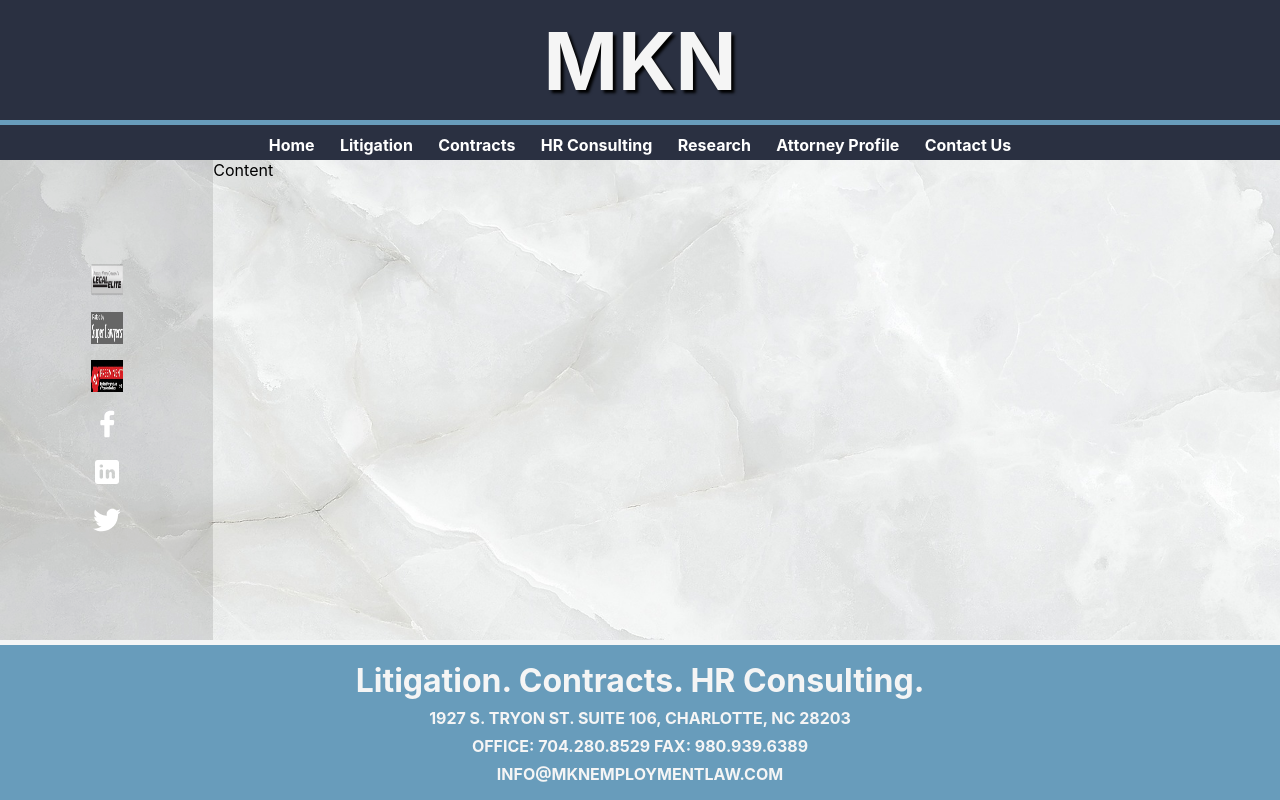
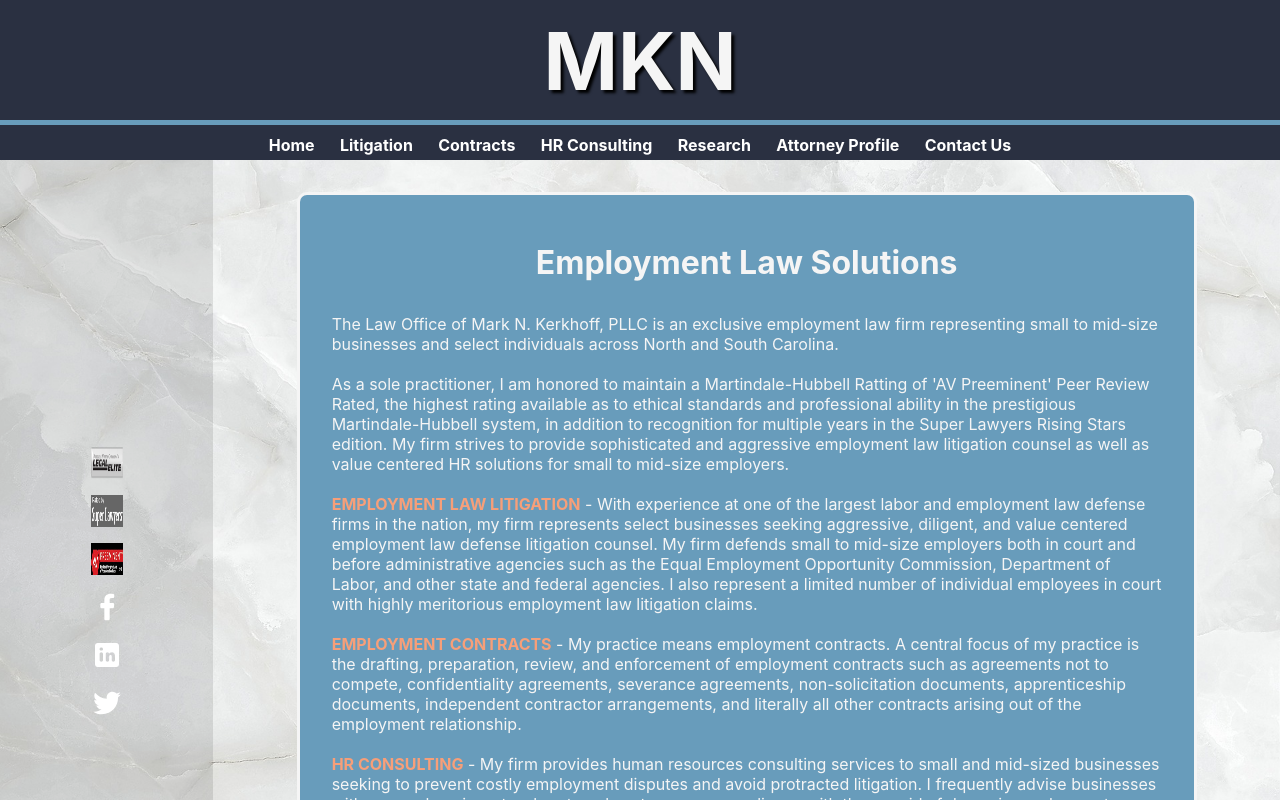
Before and after one commit to popejb1116/mkn-law, a React (Create React App) app: page / in a window 1280 px wide. Shown: the top 800 px of the page. Built offline with nearby package versions, Linux system fonts and the light colour scheme.

Commit message:
Setup Home content page with styled components

```diff
--- a/src/App.js
+++ b/src/App.js
@@ -1,9 +1,9 @@
 import React from 'react'
-import Layout from './components/layout/Layout'
+import GridLayout from './components/layout/GridLayout'
 
 function App() {
   return (
-    <Layout />
+    <GridLayout />
   )
 }
 
--- a/src/components/layout/Layout.js
+++ b/src/components/layout/GridLayout.js
@@ -5,9 +5,11 @@ import Content from './content/Content'
 import Navbar from './navigation/Navbar'
 import Footer from './footer/Footer'
 import styled from 'styled-components'
-import { BrowserRouter } from 'react-router-dom'
 
-const StyledLayout = styled.div`
+import { BrowserRouter, Route } from 'react-router-dom'
+import Home from './content/Home'
+
+const StyledGridLayout = styled.div`
    display: grid;
    height: 100vh;
    /* grid-gap: 1px; */
@@ -34,20 +36,21 @@ const StyledLayout = styled.div`
    }
 `
 
-const Layout = () => {
+const GridLayout = () => {
    return (
-      <StyledLayout>
+      <StyledGridLayout>
          <Header />
          <Aside />
-         <Content />
 
+         {/* CONTENT COMPS */}
          <BrowserRouter>
             <Navbar />
+            <Route path="/" component={ Home } />
          </BrowserRouter>
 
          <Footer />
-      </StyledLayout>
+      </StyledGridLayout>
    )
 }
 
-export default Layout
+export default GridLayout
--- /dev/null
+++ b/src/components/layout/content/Home.js
@@ -0,0 +1,83 @@
+import React from 'react'
+//import image from '../../images/home_litigation.jpg'
+import image from '../../../aesthetic/images/card/home_litigation.jpg'
+//import placeholder from '../../images/placeholders/home_litigation_placeholder.jpg'
+import placeholder from '../../../aesthetic/images/card-placeholders/home_litigation_placeholder.jpg'
+//import { PlaceholderContext } from '../../context/PlaceholderContext'
+//import { Layout, Card, BlurUpContainer, PlaceholderImg, CardContent, CardTitle, CardText, InlineLink, CardText2 } from './_ContentStyledComponents'
+import { ContentLayout, Card, BlurUpContainer, PlaceholderImg, CardContent, CardTitle, CardText, InlineLink } from './_StyledComponents'
+
+import { withRouter } from 'react-router-dom'
+
+const Home = props => {
+
+   //TODO: ADD ALTs TO IMG TAGS
+   return (
+      <ContentLayout>
+         <Card>
+
+            {/* <PlaceholderContext.Consumer>
+               { context => (
+                  <BlurUpContainer>
+                     <img
+                        src={image}
+                        onLoad={ e => context.handleOpacityChange(e, "home_ligitation") }
+                     />
+                     <PlaceholderImg
+                        src={ placeholder }
+                        opacity={context.placeholderOpacities.home_ligitation}
+                     />
+                  </BlurUpContainer>
+               )}
+            </PlaceholderContext.Consumer> */}
+
+            <CardContent>
+               <CardTitle>Employment Law Solutions</CardTitle>
+
+               <CardText>{text1}</CardText>
+               <br/><br/>
+
+               <CardText>{text2}</CardText>
+               <br/><br/>
+
+               <InlineLink
+                  onClick={() => props.history.push("/litigation")}
+               >EMPLOYMENT LAW LITIGATION
+               </InlineLink>
+               <CardText>{text3}</CardText>
+               <br/><br/>
+
+               <InlineLink
+                  onClick={() => props.history.push("/contracts")}
+               >EMPLOYMENT CONTRACTS
+               </InlineLink>
+               <CardText>{text4}</CardText>
+               <br/><br/>
+
+               <InlineLink
+                  onClick={() => props.history.push("/hrconsulting")}
+               >HR CONSULTING
+               </InlineLink>
+               <CardText>{text5}</CardText>
+               <br/><br/>
+
+               <InlineLink
+                  onClick={() => props.history.push("/contact-us")}
+               >CLICK HERE
+               </InlineLink>
+               <CardText>{text6}</CardText>
+            </CardContent>
+
+         </Card>
+      </ContentLayout>
+   )
+}
+
+export default withRouter(Home)
+
+const text1 = "The Law Office of Mark N. Kerkhoff, PLLC is an exclusive employment law firm representing small to mid-size businesses and select individuals across North and South Carolina."
+const text2 = "As a sole practitioner, I am honored to maintain a Martindale-Hubbell Ratting of 'AV Preeminent' Peer Review Rated, the highest rating available as to ethical standards and professional ability in the prestigious Martindale-Hubbell system, in addition to recognition for multiple years in the Super Lawyers Rising Stars edition.  My firm strives to provide sophisticated and aggressive employment law litigation counsel as well as value centered HR solutions for small to mid-size employers."
+const text3 = " - With experience at one of the largest labor and employment law defense firms in the nation, my firm represents select businesses seeking aggressive, diligent, and value centered employment law defense litigation counsel. My firm defends small to mid-size employers both in court and before administrative agencies such as the Equal Employment Opportunity Commission, Department of Labor, and other state and federal agencies.  I also represent a limited number of individual employees in court with highly meritorious employment law litigation claims."
+const text4 = " - My practice means employment contracts.  A central focus of my practice is the drafting, preparation, review, and enforcement of employment contracts such as agreements not to compete, confidentiality agreements, severance agreements, non-solicitation documents, apprenticeship documents, independent contractor arrangements, and literally all other contracts arising out of the employment relationship."
+const text5 = " - My firm provides human resources consulting services to small and mid-sized businesses seeking to prevent costly employment disputes and avoid protracted litigation. I frequently advise businesses with comprehensive, step-by-step plans to assure compliance with the myraid of dynamic employment regulations in today's modern regulatory environment. This includes reviews of high risk employee terminations, reviews of existing employee handbooks, the formulation of employment policies, responses to individual employee challenges, and regulatory compliance audits.  My firm offers an initial complimentary on-site human resources consultation along with a free initial compliance analysis to small and mid-sized employers."
+const text6 = " to contact us today."
--- /dev/null
+++ b/src/components/layout/content/_StyledComponents.js
@@ -0,0 +1,69 @@
+import styled from 'styled-components'
+
+export const ContentLayout = styled.div`
+   grid-area: c;
+   background: transparent;
+
+   display: flex;
+   flex-flow: column nowrap;
+   align-items: center;
+`
+
+export const Card = styled.div`
+   background-color: ${ props => props.theme.secondary };
+   max-width: 900px;
+   margin: 2rem 0rem;
+   border: solid 3px whitesmoke;
+   border-radius: 10px;
+`
+
+export const BlurUpContainer = styled.div`
+   position: relative;
+   margin: 0 auto;
+   padding-bottom: 28.222%;
+
+   img{
+      max-width: 100%;
+      height: 100%;
+      position: absolute;
+      top: 0;
+      left: 0;
+      border-top-left-radius: 10px;
+      border-top-right-radius: 10px;
+      -webkit-transition: opacity 0.4s ease-in-out;
+      -moz-transition: opacity 0.4s ease-in-out;
+      -o-transition: opacity 0.4s ease-in-out;
+      transition: opacity 0.4s ease-in-out;
+   }
+`
+export const PlaceholderImg = styled.img`
+   opacity: ${props => props.opacity};
+`
+
+export const CardContent = styled.div`
+   padding: 1rem 2rem;
+`
+
+export const CardTitle = styled.div`
+   color: whitesmoke;
+   margin: 2rem;
+   font-size: 2rem;
+   font-weight: bold;
+   text-align: center;
+`
+
+export const CardText = styled.p`
+   color: whitesmoke;
+   font-size: 1rem;
+   display: inline;
+`
+
+export const InlineLink = styled.div`
+   color: ${ props => props.theme.accent };
+   font-size: 1rem;
+   font-weight: bolder;
+   display: inline;
+   &:hover{
+      cursor: pointer;
+   }
+`
```
